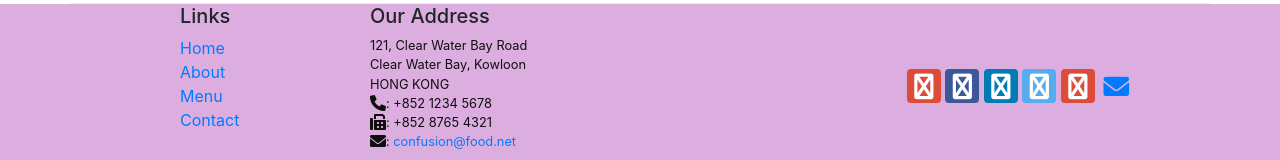
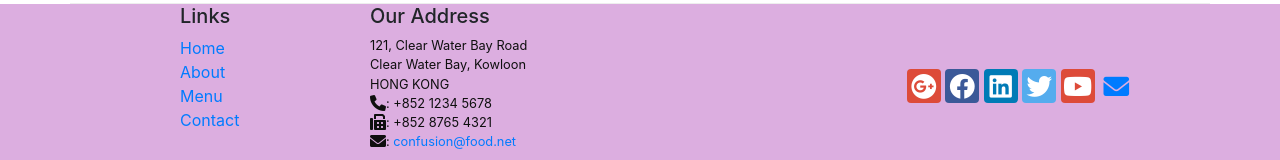
Before and after one commit to Prabhjot410/front-end-web-ui-Frameworks-and-tools, a website: page Bootstrap4/contactus.html in a window 1280 px wide. Shown: the part 1722-1882 px from the top of the page. Drawn offline with nearby package versions, Linux system fonts and the light colour scheme.

Commit message:
Update contactus.html

```diff
--- a/Bootstrap4/contactus.html
+++ b/Bootstrap4/contactus.html
@@ -189,11 +189,11 @@
                 </div>
                 <div class="col-12 col-sm-4 align-self-center">
                 <div class="text-center">
-                    <a class="btn btn-social-icon btn-google" href="http://google.com/+"><i class="fa fa-google-plus"></i></a>
-                    <a class="btn btn-social-icon btn-facebook" href="http://www.facebook.com/profile.php?id="><i class="fa fa-facebook"></i></a>
-                    <a class="btn btn-social-icon btn-linkedin" href="http://www.linkedin.com/in/"><i class="fa fa-linkedin"></i></a>
-                    <a class="btn btn-social-icon btn-twitter" href="http://twitter.com/"><i class="fa fa-twitter"></i></a>
-                    <a class="btn btn-social-icon btn-google" href="http://youtube.com/"><i class="fa fa-youtube"></i></a>
+                    <a class="btn btn-social-icon btn-google" href="http://google.com/+"><i class="fab fa-google-plus"></i></a>
+                    <a class="btn btn-social-icon btn-facebook" href="http://www.facebook.com/profile.php?id="><i class="fab fa-facebook"></i></a>
+                    <a class="btn btn-social-icon btn-linkedin" href="http://www.linkedin.com/in/"><i class="fab fa-linkedin"></i></a>
+                    <a class="btn btn-social-icon btn-twitter" href="http://twitter.com/"><i class="fab fa-twitter"></i></a>
+                    <a class="btn btn-social-icon btn-google" href="http://youtube.com/"><i class="fab fa-youtube"></i></a>
                     <a class="btn btn-social-icon" href="mailto:"><i class="fa fa-envelope-o"></i></a>
                 </div>
             </div>
```
